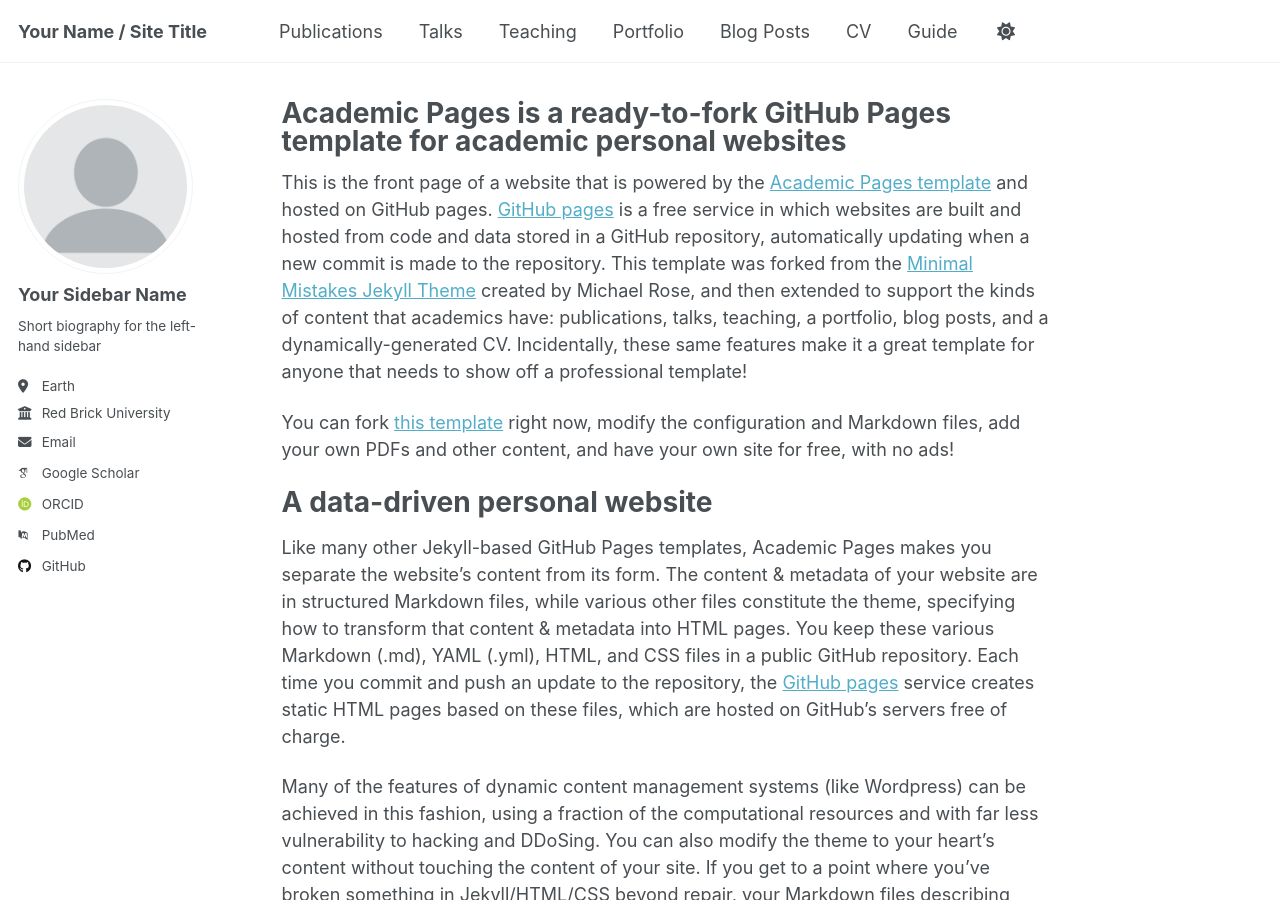
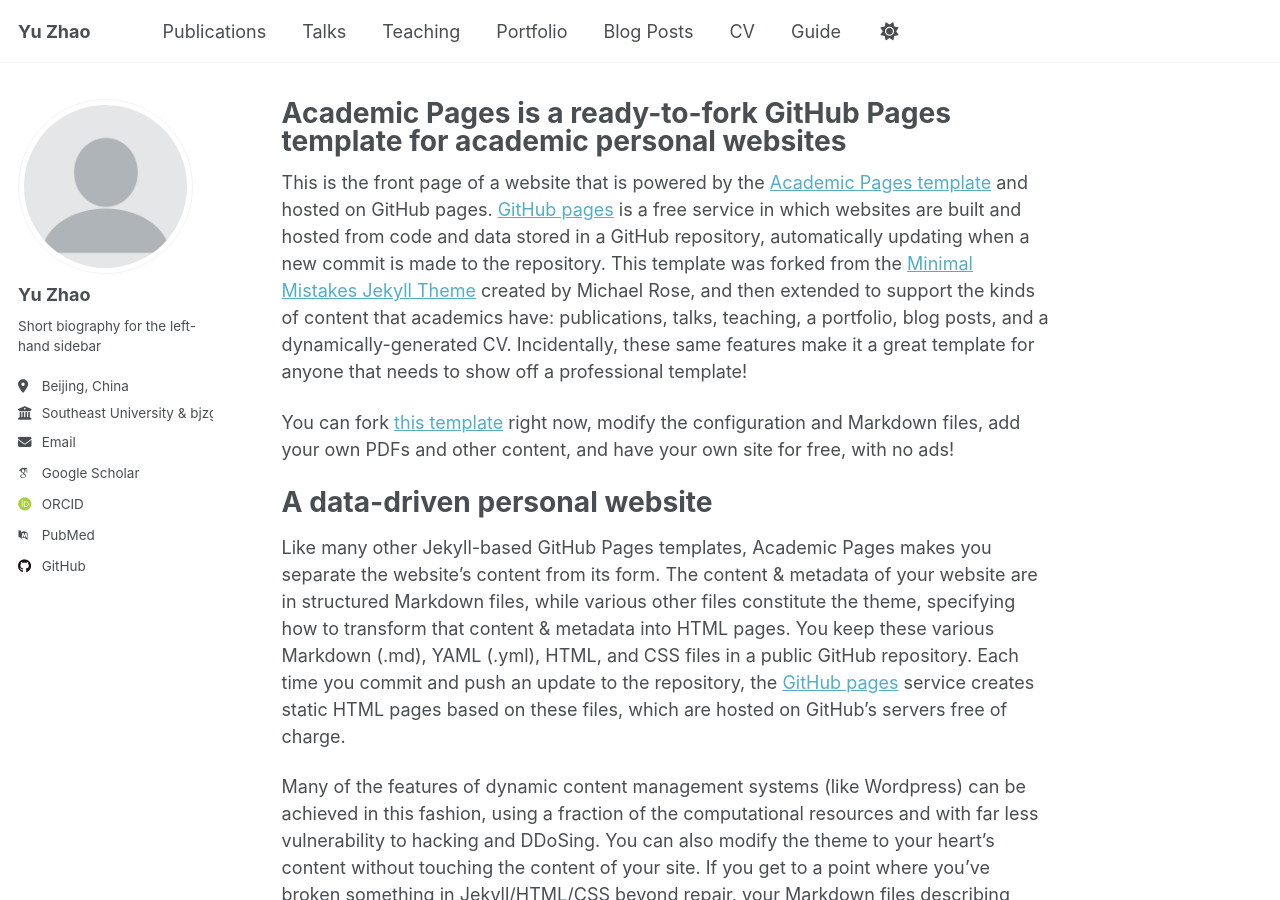
Before and after one commit to milkieTigera/milkieTigera.github.io, a Jekyll site: the page built from _pages/about.md, in a window 1280 px wide and 900 px high. Built offline with Jekyll 4.4.1, drawn with Linux system fonts in a browser that asks for light colours; some web fonts are replaced; a script that is not in the unit is left out.

Commit message:
Update _config.yml

```diff
--- a/_config.yml
+++ b/_config.yml
@@ -9,7 +9,7 @@
 # Basic Site Settings
 locale                   : "en-US"
 site_theme               : "default" # Currently available options are "default", "air"
-title                    : "Your Name / Site Title"
+title                    : "Yu Zhao"
 title_separator          : "-"
 name                     : &name "Yu Zhao"
 description              : &description "Yu Zhao's academic portfolio"   # Update this with a general description of your site, this is the default if not overridden by a page
@@ -24,13 +24,13 @@ repository               : "academicpages/academicpages.github.io"
 author:
   # Biographic information
   avatar           : "profile.png"
-  name             : "Your Sidebar Name"
+  name             : "Yu Zhao"
   pronouns         : # example: "she/her"
   bio              : "Short biography for the left-hand sidebar"
-  location         : "Earth"
-  employer         : "Red Brick University"
+  location         : "Beijing, China"
+  employer         : "Southeast University & bjzgca"
   uri              : # URL
-  email            : "none@example.org"
+  email            : "longxizhaoyu@foxmail.com"
 
   # Academic websites
   academia         : # URL
```
